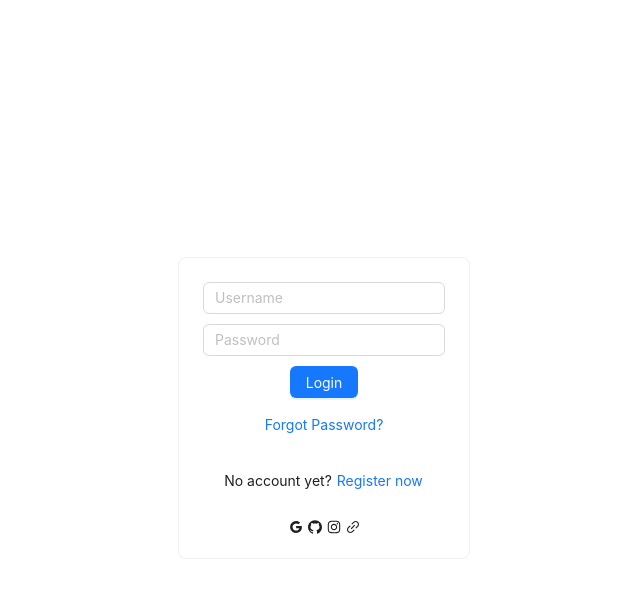
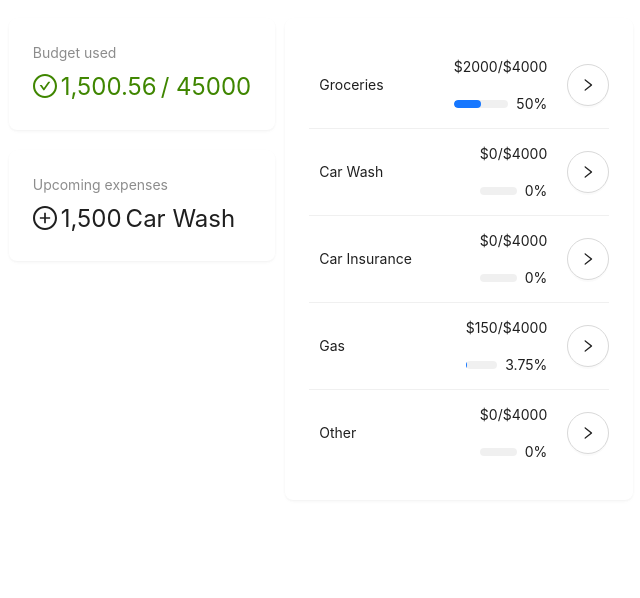
Before and after one commit to ParadoxZero/budgetbud, a React (Vite) app: page / in a window 1280 px wide. Shown: the top 598 px of the page, without its empty margins (324-964 px from the left). Built offline with nearby package versions, Linux system fonts and the light colour scheme.

Commit message:
Nuke login page
Since I decided to use App service authentication. There is no need for a seperate manually managed auth flow.

```diff
--- a/src/App.tsx
+++ b/src/App.tsx
@@ -9,8 +9,6 @@ function render_view() {
   const view = useSelector((state: any) => state.navigation.current_view);
 
   switch (view) {
-    case View.Login:
-      return <LoginPage />
     case View.Overview:
       return <OverviewPage />
   }
@@ -19,9 +17,9 @@ function render_view() {
 function App() {
 
   return (
-    <Flex align="center" justify="center" vertical style={{ height: "100vh", flexGrow: 1, width: "100vw" }} >
+    <>
       {render_view()}
-    </ Flex>
+    </>
   )
 }
 
--- a/src/pages/login.tsx
+++ /dev/null
@@ -1,40 +0,0 @@
-import { Button, Card, Flex, Input } from "antd";
-
-import { GetScreenSize, ScreenSize } from "../utils";
-import { GoogleOutlined, GithubOutlined, InstagramOutlined, LinkOutlined } from "@ant-design/icons";
-
-import { View, navigation } from '../store';
-import { useDispatch } from "react-redux";
-
-function Socials() {
-    return (
-        <Flex gap={5} align="center" justify="space-evenly" dir="row">
-            <GoogleOutlined />
-            <GithubOutlined />
-            <InstagramOutlined />
-            <LinkOutlined />
-        </Flex>
-    )
-}
-
-function LoginForm() {
-    const dispatch = useDispatch();
-    return (
-        <Card bordered={GetScreenSize() == ScreenSize.desktop}>
-            <Flex gap={10} align="center" vertical>
-                <Input placeholder="Username" />
-                <Input placeholder="Password" type="password" />
-                <Button type="primary" onClick={() => dispatch(navigation(View.Overview))}>Login</Button>
-                <Button type="link">Forgot Password?</Button>
-                <p> No account yet? <Button type="link" style={{ padding: 0 }}>Register now</Button></p>
-                <Socials />
-            </Flex>
-        </Card>
-    )
-}
-
-export function LoginPage() {
-    return (
-        <LoginForm />
-    )
-}
--- a/src/pages/overview.tsx
+++ b/src/pages/overview.tsx
@@ -1,5 +1,5 @@
-import { Card, Divider, Flex, Progress, Space, Statistic } from "antd"
-import { CheckCircleOutlined, PlusCircleOutlined } from '@ant-design/icons';
+import { Button, Card, Divider, Flex, Progress, Space, Statistic } from "antd"
+import { CheckCircleOutlined, PlusCircleOutlined, RightCircleOutlined, RightOutlined } from '@ant-design/icons';
 import { GetScreenSize, ScreenSize } from "../utils";
 
 
@@ -44,16 +44,17 @@ function header() {
 
 function render_single_category(title: string, value: number, total: number) {
     var progress = null;
-    if (GetScreenSize() == ScreenSize.desktop) {
-        progress = <Progress type="line" percent={(value / total) * 100} strokeColor={'#1677ff'} style={{ marginBottom: 14 }} />
-    }
+    progress = <Progress type="line" percent={(value / total) * 100} strokeColor={'#1677ff'} style={{ marginBottom: 14 }} />
     return (
         <div style={{ margin: 0, marginTop: 0, marginBottom: 0, padding: 0, minWidth: 300 }}>
             <Flex align="center" justify="space-between">
                 <p style={{ margin: 10 }}>{title}</p>
-                <Flex align="center" justify="center" vertical>
-                    <p>${value}/${total}</p>
-                    {progress}
+                <Flex align="center" justify="right">
+                    <Flex align="center" justify="center" vertical>
+                        <p>${value}/${total}</p>
+                        {progress}
+                    </Flex>
+                    <Button shape="circle" type="default" icon={<RightOutlined />} style={{ padding: 20, marginLeft: 20 }}></Button>
                 </Flex>
             </Flex>
         </div >
@@ -80,7 +81,7 @@ function render_categories() {
 
 export function OverviewPage() {
     return (
-        <Flex vertical={GetScreenSize() != ScreenSize.desktop}>
+        <Flex vertical={GetScreenSize() != ScreenSize.desktop} justify={GetScreenSize() == ScreenSize.desktop ? "center" : "space-between"}>
             {header()}
             {render_categories()}
         </Flex >
--- a/src/services/auth_service.ts
+++ /dev/null
@@ -1,6 +0,0 @@
-import {localDataService} from "../services/local_data_service";
-export function IsLoggedIn() {
-    if (import.meta.env.MODE == "development") {
-        localDataService.get("user") != null
-    }
-}
--- a/src/store.ts
+++ b/src/store.ts
@@ -3,14 +3,13 @@ import { configureStore } from '@reduxjs/toolkit'
 import { createSlice } from '@reduxjs/toolkit'
 
 export enum View {
-    Login,
     Overview
 }
 
 export const counterSlice = createSlice({
     name: 'navigation',
     initialState: {
-        current_view: View.Login,
+        current_view: View.Overview,
         history: []
     },
     reducers: {
```
Also changed, not shown: src/datamodel/datamodel.ts (+70 -23 lines).
